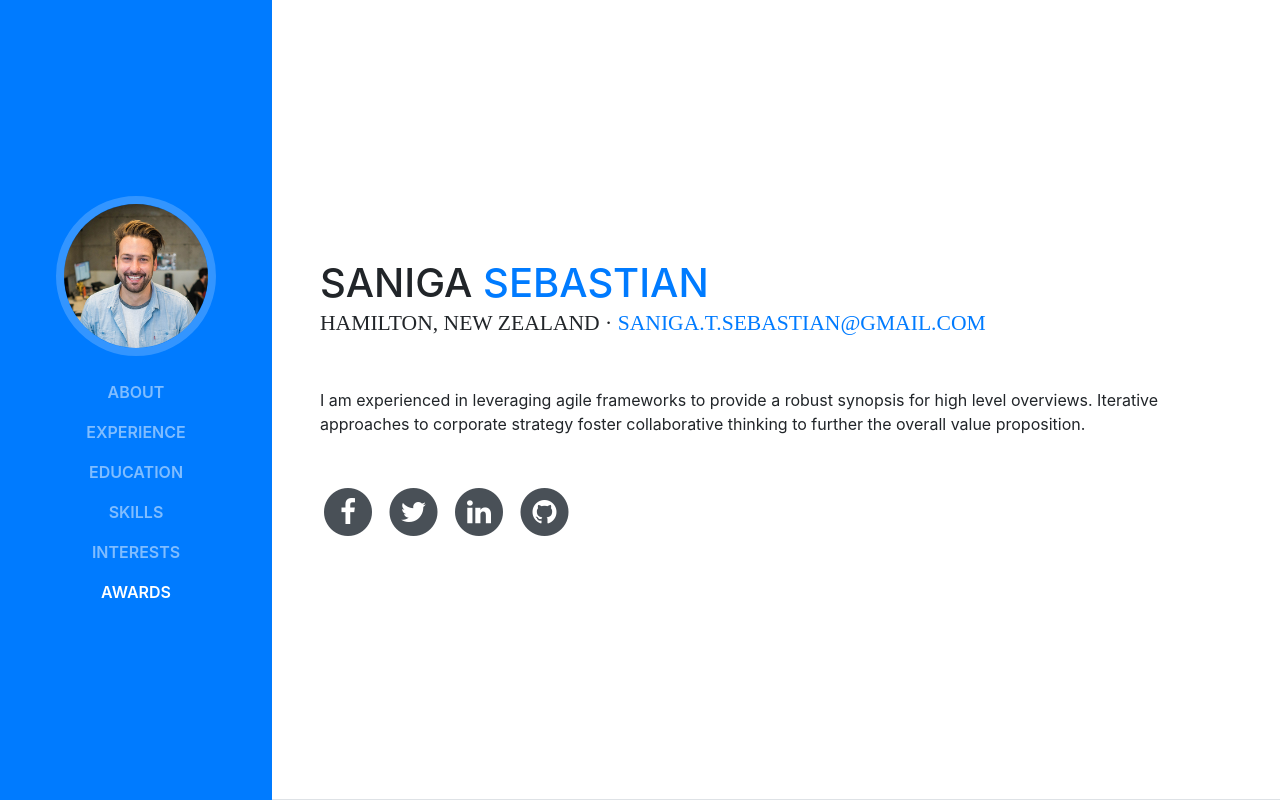
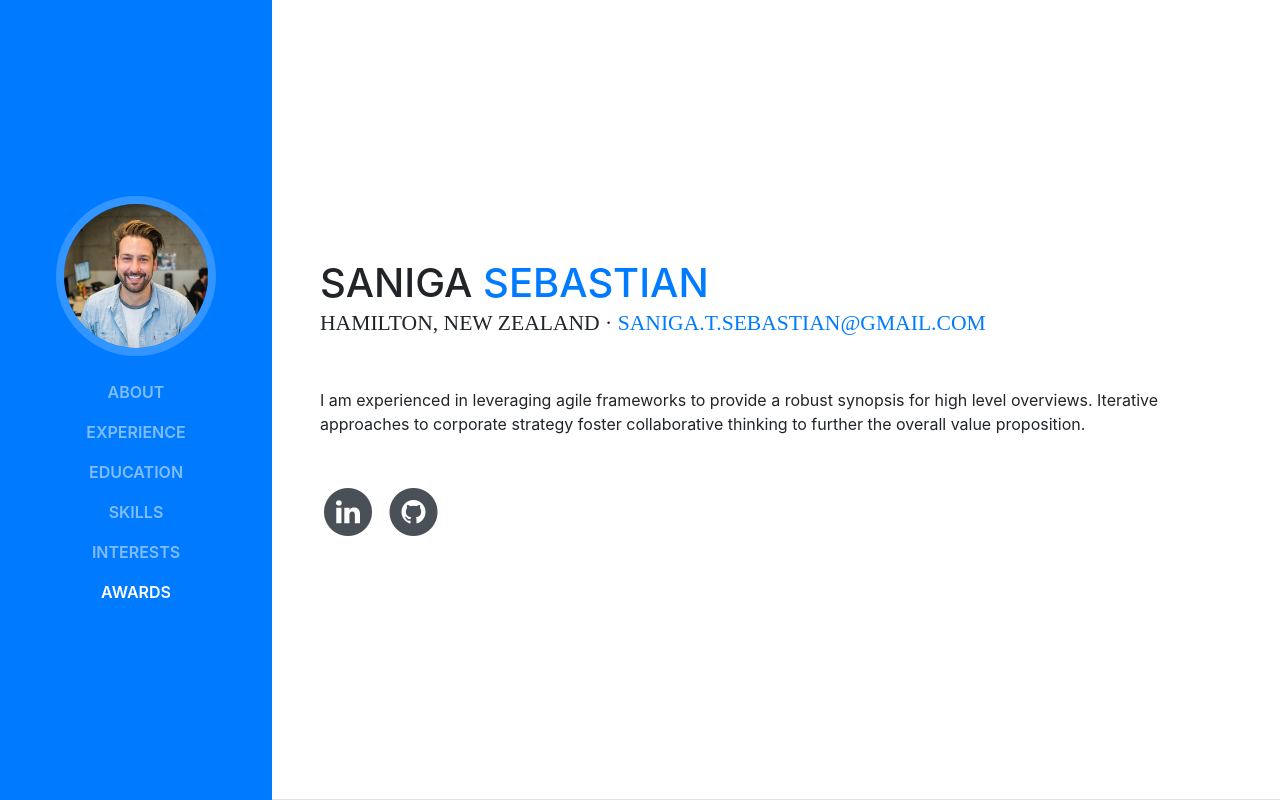
Before and after one commit to sanigasebastian-t/sanigasebastian-t.github.io, a website with bundled scripts: page index.html in a window 1280 px wide. Shown: the top 800 px of the page. Built offline with nearby package versions, Linux system fonts and the light colour scheme; a web font is replaced by a local one.

Commit message:
Update index.html

```diff
--- a/index.html
+++ b/index.html
@@ -74,23 +74,7 @@
           <p class="mb-5">I am experienced in leveraging agile frameworks to provide a robust synopsis for high level overviews. Iterative approaches to corporate strategy foster collaborative thinking to further the overall value proposition.</p>
           <ul class="list-inline list-social-icons mb-0">
             <li class="list-inline-item">
-              <a href="#">
-                <span class="fa-stack fa-lg">
-                  <i class="fa fa-circle fa-stack-2x"></i>
-                  <i class="fa fa-facebook fa-stack-1x fa-inverse"></i>
-                </span>
-              </a>
-            </li>
-            <li class="list-inline-item">
-              <a href="#">
-                <span class="fa-stack fa-lg">
-                  <i class="fa fa-circle fa-stack-2x"></i>
-                  <i class="fa fa-twitter fa-stack-1x fa-inverse"></i>
-                </span>
-              </a>
-            </li>
-            <li class="list-inline-item">
-              <a href="#">
+              <a href="https://www.linkedin.com/in/saniga-sebastian-5a862ba2/">
                 <span class="fa-stack fa-lg">
                   <i class="fa fa-circle fa-stack-2x"></i>
                   <i class="fa fa-linkedin fa-stack-1x fa-inverse"></i>
@@ -98,7 +82,7 @@
               </a>
             </li>
             <li class="list-inline-item">
-              <a href="#">
+              <a href="https://github.com/sanigasebastian-t">
                 <span class="fa-stack fa-lg">
                   <i class="fa fa-circle fa-stack-2x"></i>
                   <i class="fa fa-github fa-stack-1x fa-inverse"></i>
```
